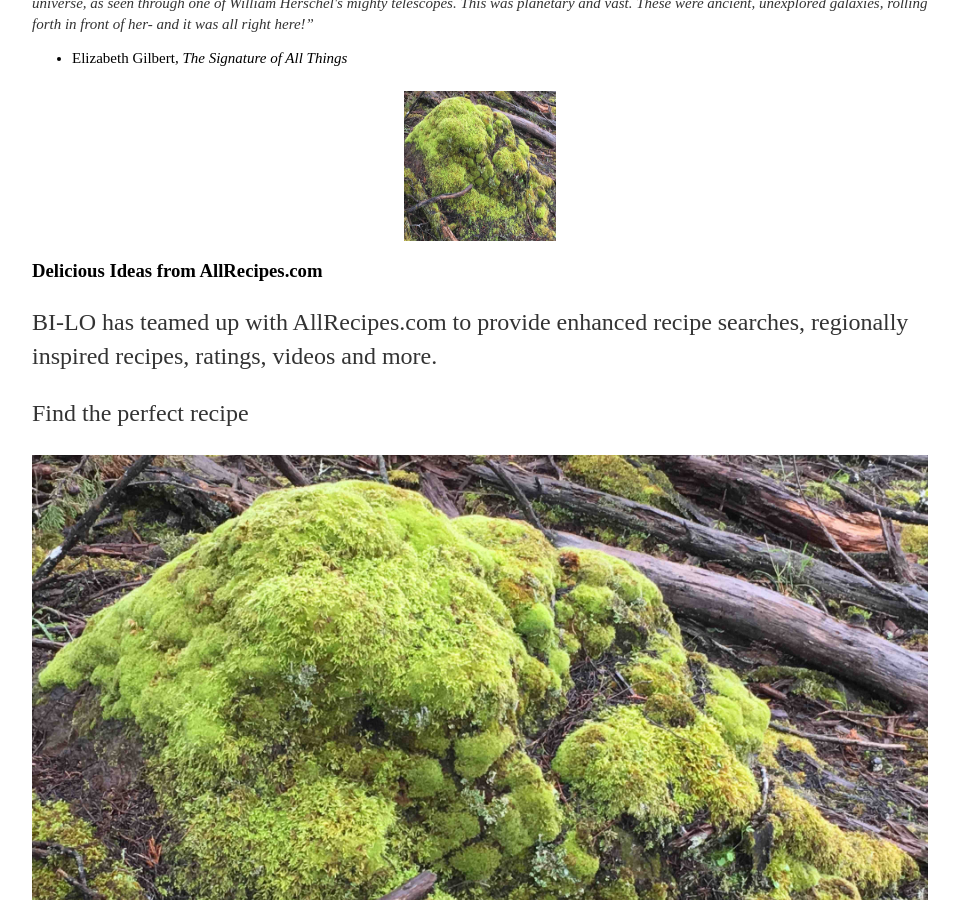
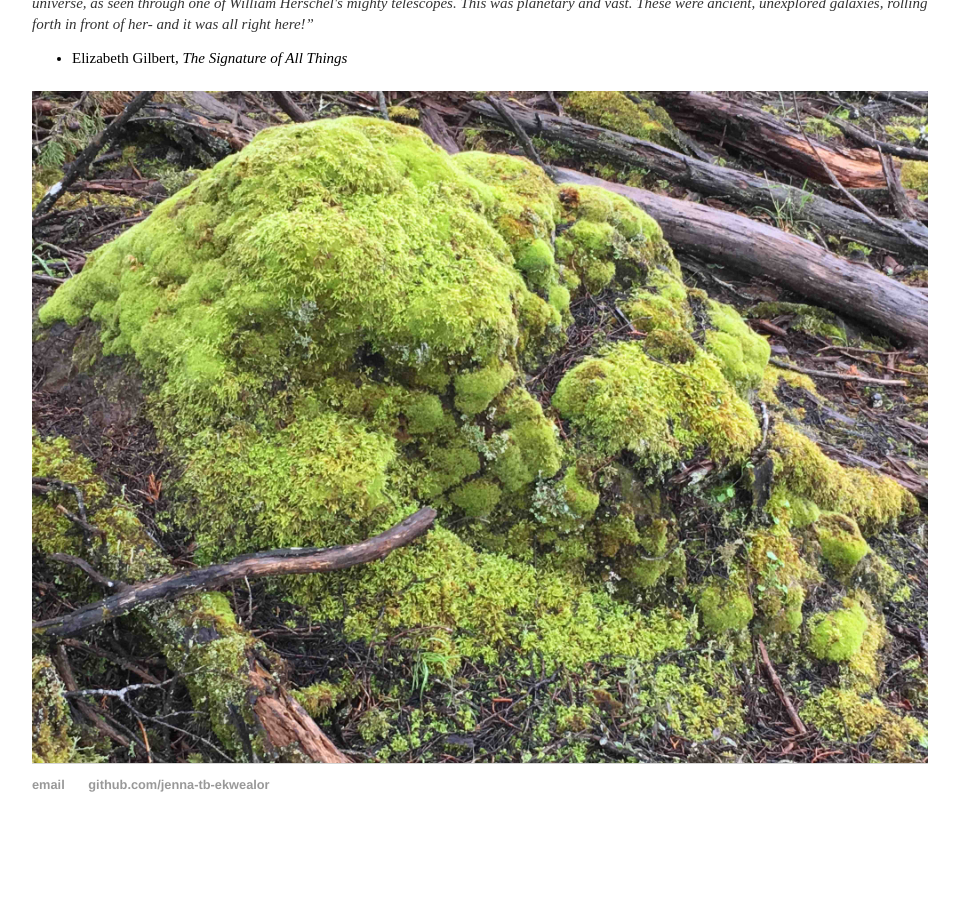
Before and after one commit to jenna-tb-ekwealor/jenna-tb-ekwealor.github.io, a Jekyll site: the page built from research/index.html, in a window 1280 px wide and 900 px high, scrolled down 1659 px. Shown: the whole window, without its empty margins (160-1119 px from the left). Built offline with Jekyll 4.4.1, drawn with Linux system fonts in a browser that asks for light colours; after the commit the page ends 2511 px from its top, so only the background shows below that.

Commit message:
remove test fail from research page

```diff
--- a/research/index.html
+++ b/research/index.html
@@ -43,13 +43,6 @@ Then Alma lifted her face and saw what was before her- dozens more such boulders
 </i><UL class="dashed"  style="font-size:15px"><LI>Elizabeth Gilbert, <i>The Signature of All Things</i></UL></p>
 </p>
 
-<div class="slide-content">
-  <img src="../img/mossy_rock_small.jpg" data-src="../img/mossy_rock.jpg" width="152" height="150" alt="Mossy boulder in Sebastopol, California.">
-  <div class="imgDes">
-    <h3>Delicious Ideas from AllRecipes.com</h3>
-    <p>BI-LO has teamed up with AllRecipes.com to provide enhanced recipe searches, regionally inspired recipes, ratings, videos and more.</p>
-    <p class="more">Find the perfect recipe</p>
-  </div>
 </div>
 
 
```
